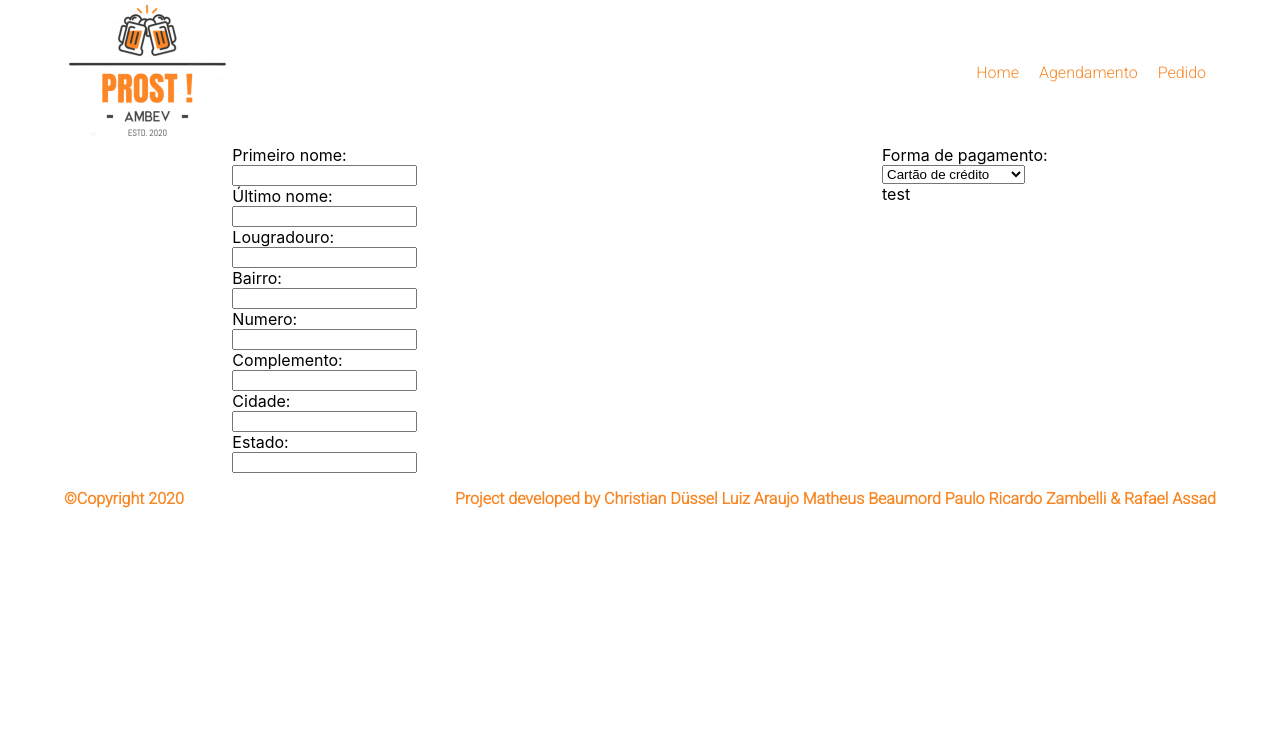
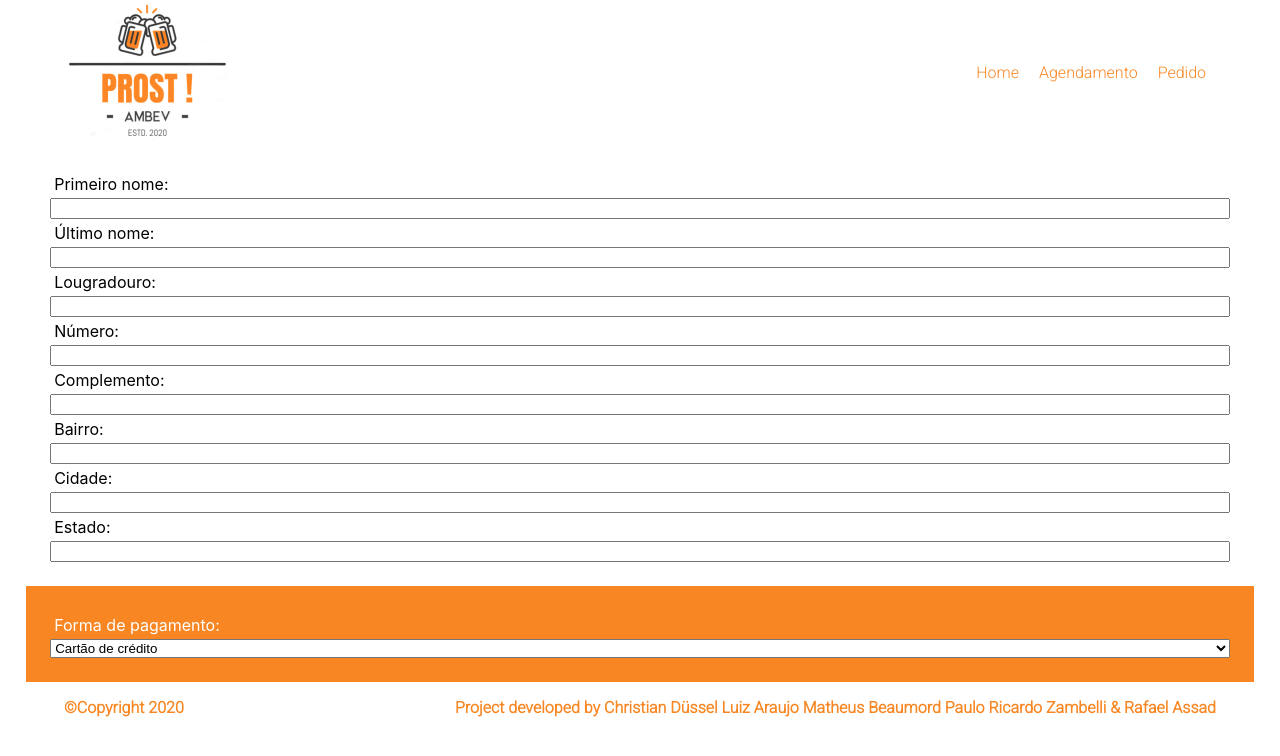
Before and after one commit to pauloricardoz/hackathon-ambev, a React (Create React App) app: page /Pagamento in a window 1280 px wide. Shown: the top 756 px of the page. Built offline with nearby package versions, Linux system fonts and the light colour scheme.

Commit message:
CSS Quase pronto

```diff
--- a/src/App.css
+++ b/src/App.css
@@ -26,6 +26,7 @@ footer {
   justify-content: space-between;
   text-decoration: none;
   font-weight: bold;
+  align-content: flex-end;
 }
 
 footer a:link, a:visited {
--- a/src/CSS/pagamento.css
+++ b/src/CSS/pagamento.css
@@ -1,12 +1,26 @@
 .flex-me {
   display: flex;
   flex-direction: column;
-  align-items: flex-start;
+  padding: 2%;
 }
 
 .flex-column {
   display: flex;
-  flex-direction: row;
-  align-items: flex-start;
+  flex-direction: column;
   justify-content: space-around;
+  margin-left: 2%;
+  margin-right: 2%;
 }
+
+.orange {
+  background-color: #f88622;
+  color: white;
+}
+
+.white {
+  padding: 5%;
+}
+
+label {
+  padding: 4px;
+}
--- a/src/components/formasPagamento.jsx
+++ b/src/components/formasPagamento.jsx
@@ -6,10 +6,9 @@ function FormaPagamento(props) {
     case 'credit':
       return (
         <div className="flex-me">
-          <label htmlFor="cred-name">Nome impresso no cart'ao: </label>
+          <label htmlFor="cred-name">Nome impresso no cartão: </label>
           <input type="text" name="cred-name" />
-          <div>
-            <label htmlFor="cred-number">Numero do cart'ao: </label>
+          <label htmlFor="cred-number">Número do cartão: </label>
           {/* <input type="text" name="cred-number" /> */}
           <input
             id="ccn"
@@ -41,7 +40,6 @@ function FormaPagamento(props) {
             }}
             required
           />
-          </div>
 
           <label htmlFor="cred-date">Data de validade: </label>
           <input
@@ -57,6 +55,7 @@ function FormaPagamento(props) {
           />
         </div>
       );
+
     case 'credit':
       return;
     case 'boleto':
@@ -67,7 +66,7 @@ function FormaPagamento(props) {
       return;
 
     default:
-      return <div>test</div>;
+      return null;
   }
 }
 
--- a/src/pages/pagamento.js
+++ b/src/pages/pagamento.js
@@ -27,18 +27,18 @@ function Pagamento() {
           required
         />
 
+        <label htmlFor="number">Número:</label>
+        <input type="number" name="number" onChange={handlePersona} required />
+
+        <label htmlFor="complement">Complemento:</label>
+        <input name="complement" onChange={handlePersona} />
+
         <label htmlFor="neighborhood">Bairro:</label>
         <input
           name="neighborhood"
           defaultValue={!city ? '' : city.neighborhood}
           onChange={handlePersona}
         />
-
-        <label htmlFor="number">Numero:</label>
-        <input type="number" name="number" onChange={handlePersona} required />
-
-        <label htmlFor="complement">Complemento:</label>
-        <input name="complement" onChange={handlePersona} />
 
         <label htmlFor="city">Cidade:</label>
         <input
@@ -56,6 +56,7 @@ function Pagamento() {
           required
         />
       </form>
+      <div className="orange">
         <form className="flex-me">
           <label>Forma de pagamento:</label>
           <select onClick={(e) => setMetod(e.target.value)}>
@@ -70,6 +71,7 @@ function Pagamento() {
           <FormaPagamento forma={metod} />
         </form>
       </div>
+    </div>
   );
 }
 
```
Lines whose indentation alone changed are shown as unchanged.
